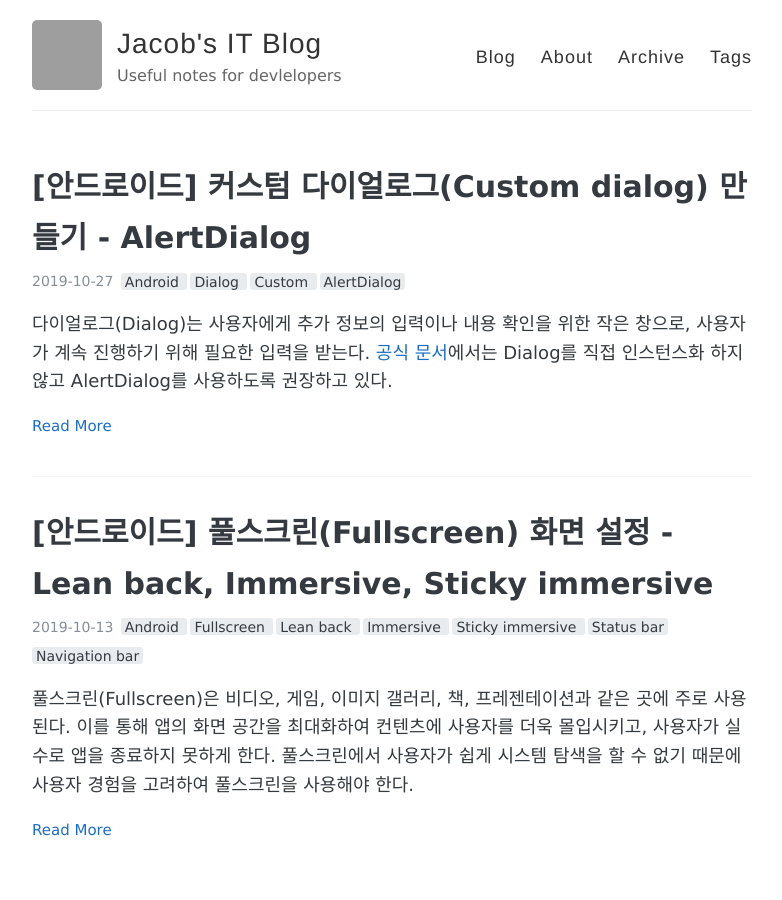
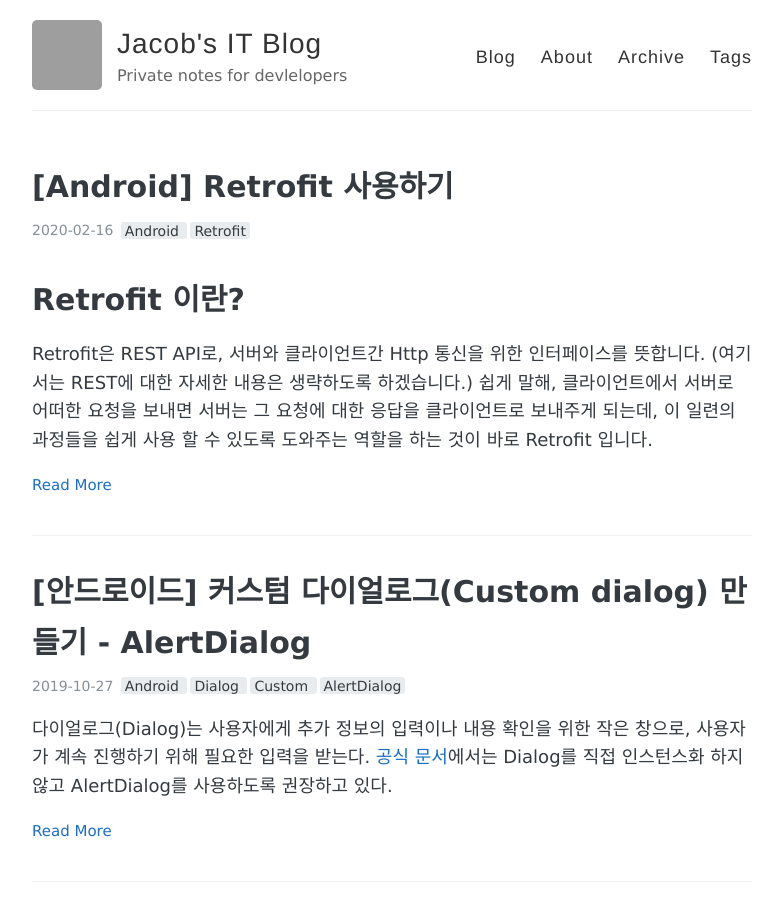
Before and after one commit to shwjdqls/shwjdqls.github.io, a Jekyll site: the page built from index.html, in a window 1280 px wide and 900 px high. Shown: the whole window, without its empty margins (248-1030 px from the left). Built offline with Jekyll 4.4.1, drawn with Linux system fonts in a browser that asks for light colours; the list of posts is cut into pages by our own code; grey boxes are pictures that could not be loaded.

Commit message:
retrofit 작성 중

````diff
--- a/_config.yml
+++ b/_config.yml
@@ -6,7 +6,7 @@
 name: Jacob's IT Blog
 
 # Short bio or description (displayed in the header)
-description: Useful notes for devlelopers
+description: Private notes for devlelopers
 
 #
 # Flags below are optional
--- /dev/null
+++ b/_posts/2020-02-16-retrofit-settings.md
@@ -0,0 +1,37 @@
+---
+layout: post
+title: "[Android] Retrofit 사용하기"
+tags: [Android, Retrofit]
+comments: true
+---
+
+# Retrofit 이란?
+Retrofit은 REST API로, 서버와 클라이언트간 Http 통신을 위한 인터페이스를 뜻합니다.
+(여기서는 REST에  대한 자세한 내용은 생략하도록 하겠습니다.)
+쉽게 말해, 클라이언트에서 서버로 어떠한 요청을 보내면 서버는 그 요청에 대한 응답을 클라이언트로 보내주게 되는데, 이 일련의 과정들을 쉽게 사용 할 수 있도록 도와주는 역할을 하는 것이 바로 Retrofit 입니다.
+
+링크
+http://square.github.io/retrofit
+
+# gradle 설정
+
+app gradle에 추가
+```
+// Retrofit2
+implementation 'com.squareup.retrofit2:retrofit:2.5.0'
+```
+
+# 권한 설정
+
+Manifest에 추가
+```xml
+<uses-permission android:name="android.permission.INTERNET" />
+```
+위험하지 않은 권한이므로 따로 코드 X
+
+# 통신 데이터
+
+테스트 여기서
+http://jsonplaceholder.typicode.com/
+
+# retrofit 초기화
--- a/about.md
+++ b/about.md
@@ -4,7 +4,7 @@
 permalink: /about/
 ---
 
-스타트업 2년차인 초보 개발자입니다. 주로 안드로이드 개발을 하며 웹 개발도 종종 하고 있습니다. 개발하면서 참고했던 내용들을 꾸준히 블로그에 정리해나갈 예정입니다.
+스타트업에서 CTO로 근무하고 있습니다. 안드로이드, 웹, 서버 등 다양한 개발을 하고 있습니다. 개발하면서 참고했던 내용들을 꾸준히 블로그에 정리해나갈 예정입니다.
 
 ### Contact me
 
````
Also changed, not shown: _drafts/2019-09-29-dialog-in-fullscreen.md (renamed from _drafts/2019-09-29-dialog-in_fullscreen.md).
